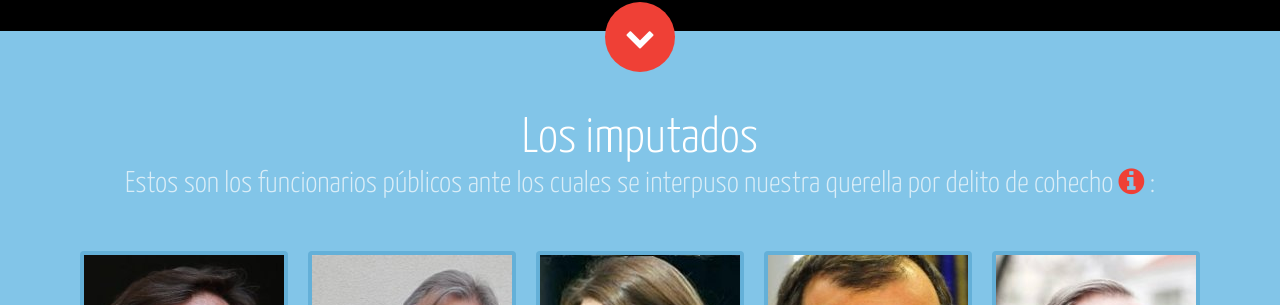
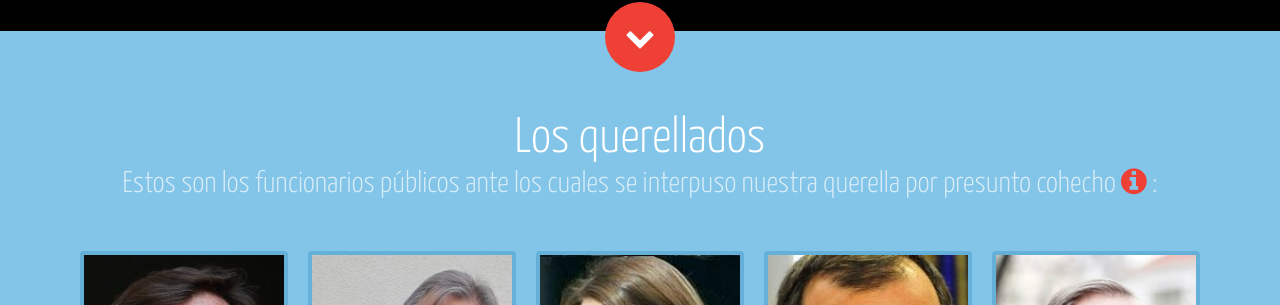
Before and after one commit to ciudadanointeligente/quien-te-financia, a Jekyll site: the page built from index.html, in a window 1280 px wide and 900 px high, scrolled down 582 px. Shown: the part 145-450 px from the top of the window. Built offline with Jekyll 4.4.1, drawn with Linux system fonts in a browser that asks for light colours; nearby versions of some CDN libraries; comment, search, counter and statistics services are not loaded.

Commit message:
Cambio de imputados a querellados

```diff
--- a/_includes/ask-congressmen.html
+++ b/_includes/ask-congressmen.html
@@ -22,7 +22,7 @@
 
 <section id="imputados" class="bg-lightblue">
     <div class="container">
-        <h2>Los imputados<span class='subhead'>Estos son los funcionarios públicos ante los cuales se interpuso nuestra querella por delito de cohecho <a href="#" data-toggle="tooltip" data-placement="top" title="El cohecho es un delito que consiste en que una autoridad o funcionario público acepta o solicita una dádiva a cambio de realizar u omitir un acto inherente a su cargo"><i class="fa fa-info-circle"></i></a> :</span></h2>
+        <h2>Los querellados<span class='subhead'>Estos son los funcionarios públicos ante los cuales se interpuso nuestra querella por presunto cohecho <a href="#" data-toggle="tooltip" data-placement="top" title="El cohecho es un delito que consiste en que una autoridad o funcionario público acepta o solicita una dádiva a cambio de realizar u omitir un acto inherente a su cargo"><i class="fa fa-info-circle"></i></a> :</span></h2>
         <h3></h3>
         <ul class="grid cs-style-3 clearfix">
             {% assign counter=0 %}
```
